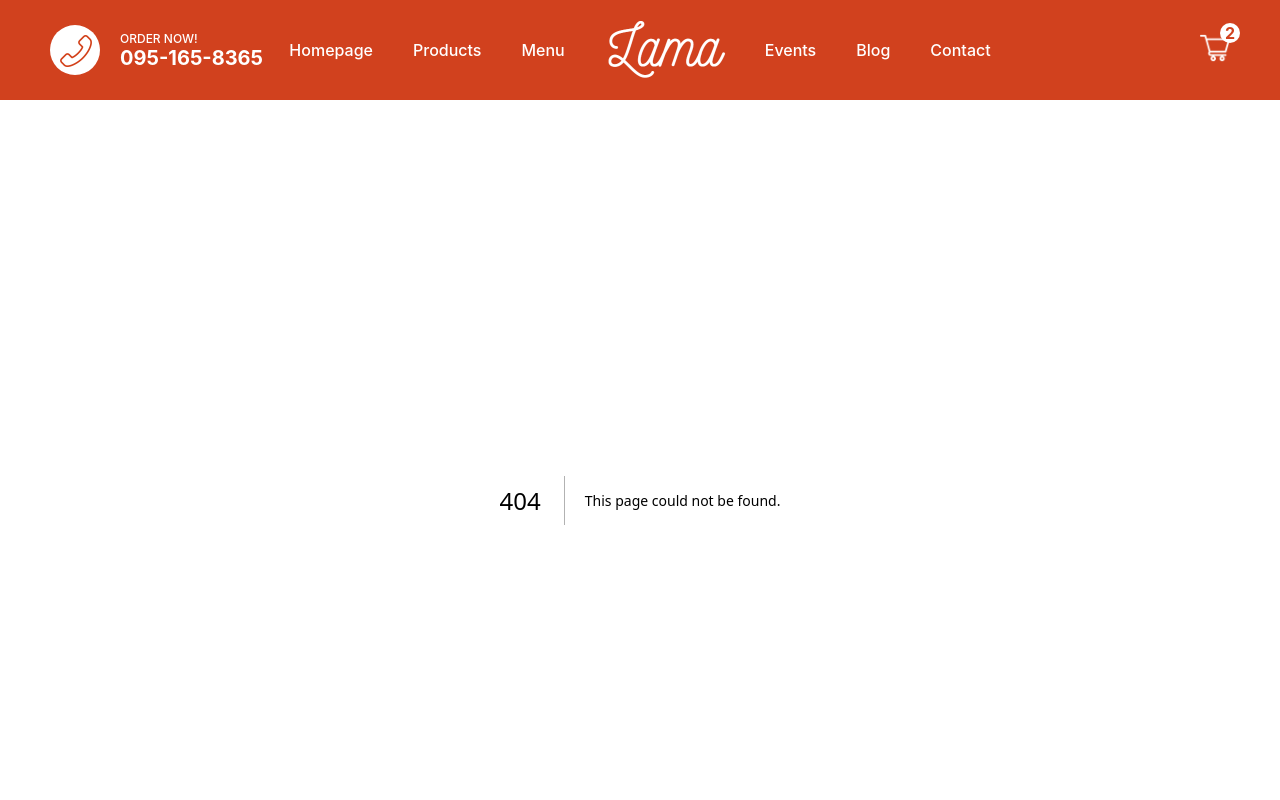
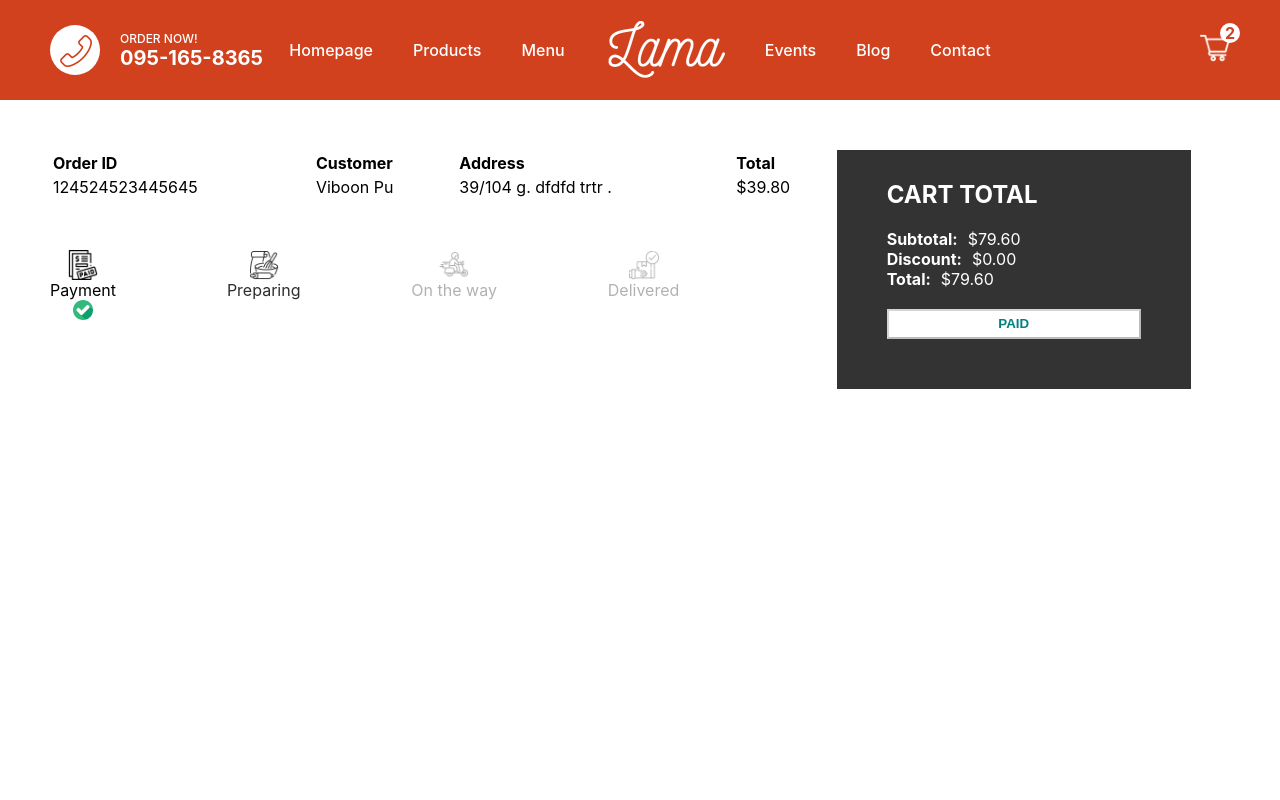
Before and after one commit to MyViboon/Next.JS_Basic, a Next.js app: page /orders/1 in a window 1280 px wide. Before the commit this address had no page. Shown: the top 800 px of the page. Built offline with nearby package versions, Linux system fonts and the light colour scheme.

Commit message:
add progress

```diff
--- a/src/components/Layout.js
+++ b/src/components/Layout.js
@@ -6,7 +6,7 @@
     <>
       <Navbar />
       {children}
-      <Footer />
+      {/* <Footer /> */}
     </>
   );
 };
--- /dev/null
+++ b/src/pages/orders/[id].jsx
@@ -0,0 +1,121 @@
+import Image from "next/image";
+import styles from "@/styles/Order.module.css";
+
+const Order = () => {
+  const status = 0;
+
+  const statusClass = (index) => {
+    if (index - status < 1) return styles.done;
+    if (index - status === 1) return styles.inProgress;
+    if (index - status > 1) return styles.undone;
+  };
+
+  return (
+    <div className={styles.container}>
+      <div className={styles.left}>
+        <div className={styles.row}>
+          <table className={styles.table}>
+            <thead>
+              <tr className={styles.trTitle}>
+                <th>Order ID</th>
+                <th>Customer</th>
+                <th>Address</th>
+                <th>Total</th>
+              </tr>
+            </thead>
+            <tbody>
+              <tr>
+                <td>
+                  <span className={styles.id}>124524523445645</span>
+                </td>
+                <td>
+                  <span className={styles.name}>Viboon Pu</span>
+                </td>
+                <td>
+                  <span className={styles.address}>39/104 g. dfdfd trtr .</span>
+                </td>
+                <td>
+                  <span className={styles.total}>$39.80</span>
+                </td>
+              </tr>
+            </tbody>
+          </table>
+        </div>
+        <div className={styles.row}>
+          <div className={statusClass(0)}>
+            <Image src="/img/paid.png" width={30} height={30} alt="" />
+            <span>Payment</span>
+            <div className={styles.checkedIcon}>
+              <Image
+                className={styles.checkedIcon}
+                src="/img/checked.png"
+                width={20}
+                height={20}
+                alt=""
+              />
+            </div>
+          </div>
+          <div className={statusClass(1)}>
+            <Image src="/img/bake.png" width={30} height={30} alt="" />
+            <span>Preparing</span>
+            <div className={styles.checkedIcon}>
+              <Image
+                className={styles.checkedIcon}
+                src="/img/checked.png"
+                width={20}
+                height={20}
+                alt=""
+              />
+            </div>
+          </div>
+          <div className={statusClass(2)}>
+            <Image src="/img/bike.png" width={30} height={30} alt="" />
+            <span>On the way</span>
+            <div className={styles.checkedIcon}>
+              <Image
+                className={styles.checkedIcon}
+                src="/img/checked.png"
+                width={20}
+                height={20}
+                alt=""
+              />
+            </div>
+          </div>
+          <div className={statusClass(3)}>
+            <Image src="/img/delivered.png" width={30} height={30} alt="" />
+            <span>Delivered</span>
+            <div className={styles.checkedIcon}>
+              <Image
+                className={styles.checkedIcon}
+                src="/img/checked.png"
+                width={20}
+                height={20}
+                alt=""
+              />
+            </div>
+          </div>
+        </div>
+      </div>
+
+      <div className={styles.right}>
+        <div className={styles.wrapper}>
+          <h2 className={styles.title}>CART TOTAL</h2>
+          <div className={styles.totalText}>
+            <b className={styles.totalTextTitle}>Subtotal:</b>$79.60
+          </div>
+          <div className={styles.totalText}>
+            <b className={styles.totalTextTitle}>Discount:</b>$0.00
+          </div>
+          <div className={styles.totalText}>
+            <b className={styles.totalTextTitle}>Total:</b>$79.60
+          </div>
+          <button disabled className={styles.button}>
+            PAID
+          </button>
+        </div>
+      </div>
+    </div>
+  );
+};
+
+export default Order;
--- /dev/null
+++ b/src/styles/Order.module.css
@@ -0,0 +1,83 @@
+.container {
+    display: flex;
+    padding: 50px;
+}
+
+.left{
+    flex: 2;
+}
+
+.table {
+    width: 100%;
+    text-align: left;
+    margin-bottom: 50px;
+}
+
+.row:last-child {
+    width: 80%;
+    display: flex;
+    justify-content: space-between;
+}
+
+.done {
+    display: flex;
+    flex-direction: column;
+    align-items: center;
+}
+
+.inProgress {
+    display: flex;
+    flex-direction: column;
+    align-items: center;
+    animation: inProgress 1s ease infinite alternate;
+
+}
+@keyframes inProgress  {
+    from {
+        opacity: 0;
+    }
+    to {
+        opacity: 1;
+    }
+}
+
+.undone {
+    display: flex;
+    flex-direction: column;
+    align-items: center;
+    opacity: 0.3;
+}
+
+.undone .checkedIcon,
+.inProgress .checkedIcon {
+    display: none;
+}
+
+.right {
+    flex: 1;
+}
+
+.wrapper {
+    width: 90%;
+    max-height: 300px;
+    background-color: #333;
+    padding: 50px;
+    padding-top: 10px;
+    display: flex;
+    flex-direction: column;
+    justify-content: space-between;
+    color:white;
+}
+
+.totalTextTitle {
+    margin-right: 10px;
+}
+
+.button {
+    background-color: white;
+    height: 30px;
+    font-weight: bold;
+    margin-top: 20px;
+    color: teal;
+    cursor: not-allowed;
+}
```
